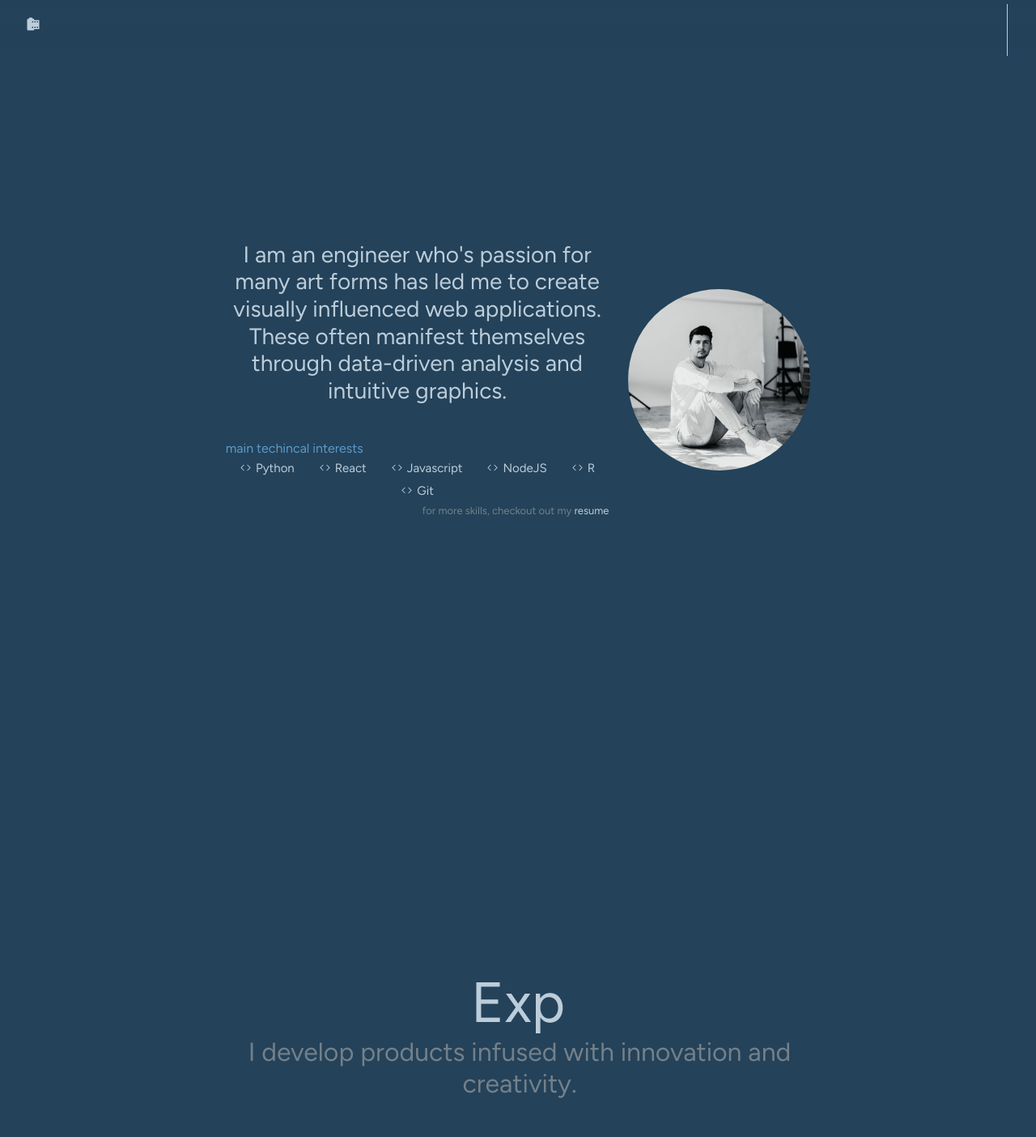
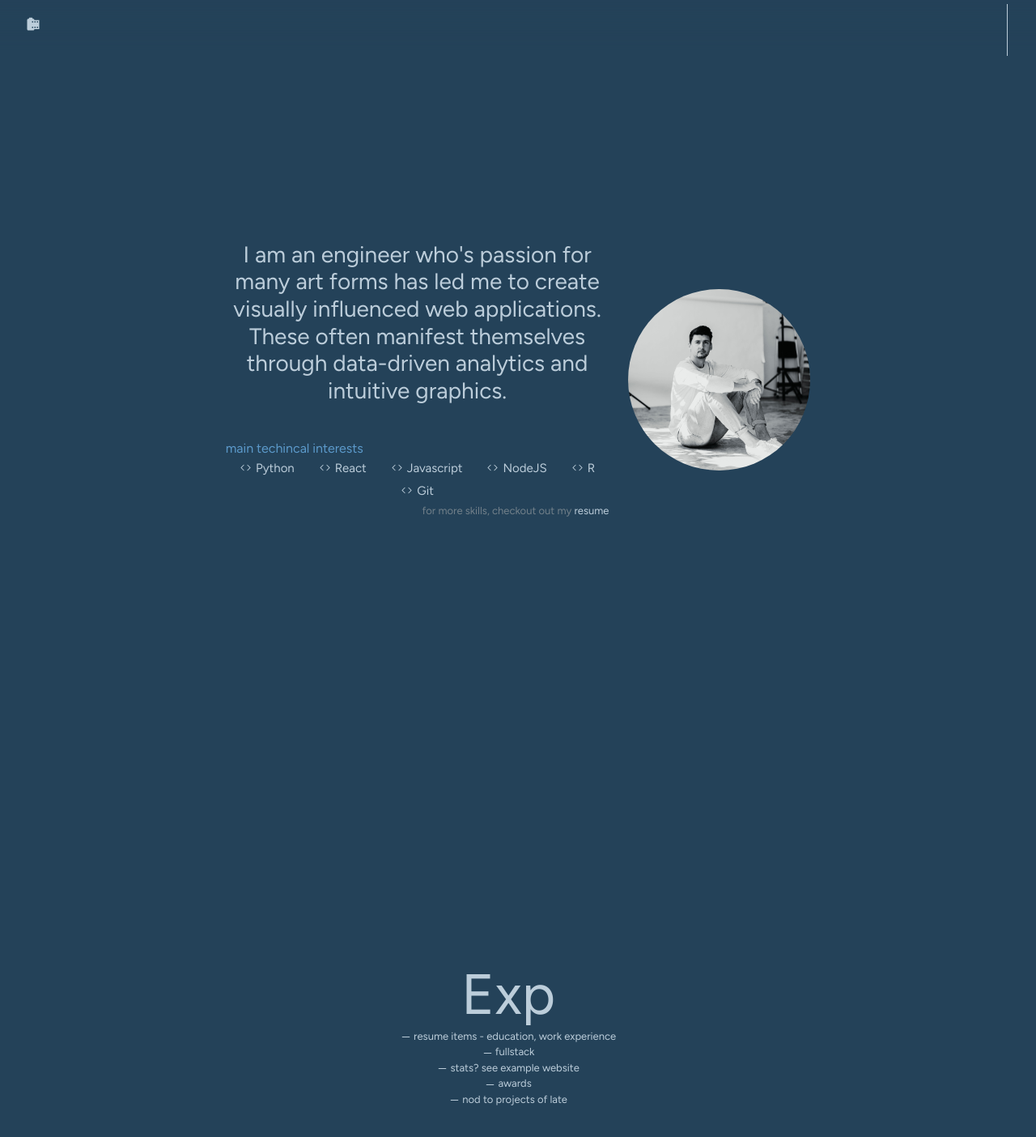
Before and after one commit to bparsons5/react-dev, a React (Create React App) app: page / in a window 1280 px wide. Shown: the part 731-2135 px from the top of the page at 81% size. Built offline with nearby package versions, Linux system fonts and the light colour scheme.

Commit message:
few updates around the site

```diff
--- a/src/components/About.js
+++ b/src/components/About.js
@@ -15,7 +15,7 @@ const About = () => {
       <Col id="about" xs={11} sm={11} md={9} xl={7}>
         <Row id="about-row">
           <Col xs={12} md={8}>
-            <h3 id='about-description'>I am an engineer who's passion for many art forms has led me to create visually influenced web applications. These often manifest themselves through data-driven analysis and intuitive graphics.</h3>
+            <h3 id='about-description'>I am an engineer who's passion for many art forms has led me to create visually influenced web applications. These often manifest themselves through data-driven analytics and intuitive graphics.</h3>
             <h6 id='about-technical'>main techincal interests</h6>
             <div id='about-skills'>
               <span><BsCode className='about-skills-icon'/>Python</span>
--- a/src/components/Experience.js
+++ b/src/components/Experience.js
@@ -3,6 +3,8 @@ import Row from 'react-bootstrap/Row';
 import Col from 'react-bootstrap/Col';
 
 import '../css/experience.css';
+
+import { BsDashLg } from "react-icons/bs";
 
 const Experience = () => {
 
@@ -14,7 +16,13 @@ const Experience = () => {
             <h1 id='name'>Exp</h1>
           </Col>
           <Col xs={12}>
-            <h2 id='tagline'>I develop products infused with innovation and creativity.</h2>
+            <div>
+              <div><BsDashLg/> resume items - education, work experience</div>
+              <div><BsDashLg/> fullstack</div>
+              <div><BsDashLg/> stats? see example website</div>
+              <div><BsDashLg/> awards</div>
+              <div><BsDashLg/> nod to projects of late</div>
+            </div>
           </Col>
         </Row>
       </Col>
--- a/src/css/contact.css
+++ b/src/css/contact.css
@@ -16,7 +16,7 @@
     text-decoration: none;
     display: block;
     margin-top: 40px;
-    width: 100px;
+    width: 110px;
     padding: 7px 12px;
 }
 
--- a/src/css/experience.css
+++ b/src/css/experience.css
@@ -6,6 +6,7 @@
 
 #experience-row {
     align-self: center;
+    min-width: 100%;
 }
 
 #experience-row * {
```
